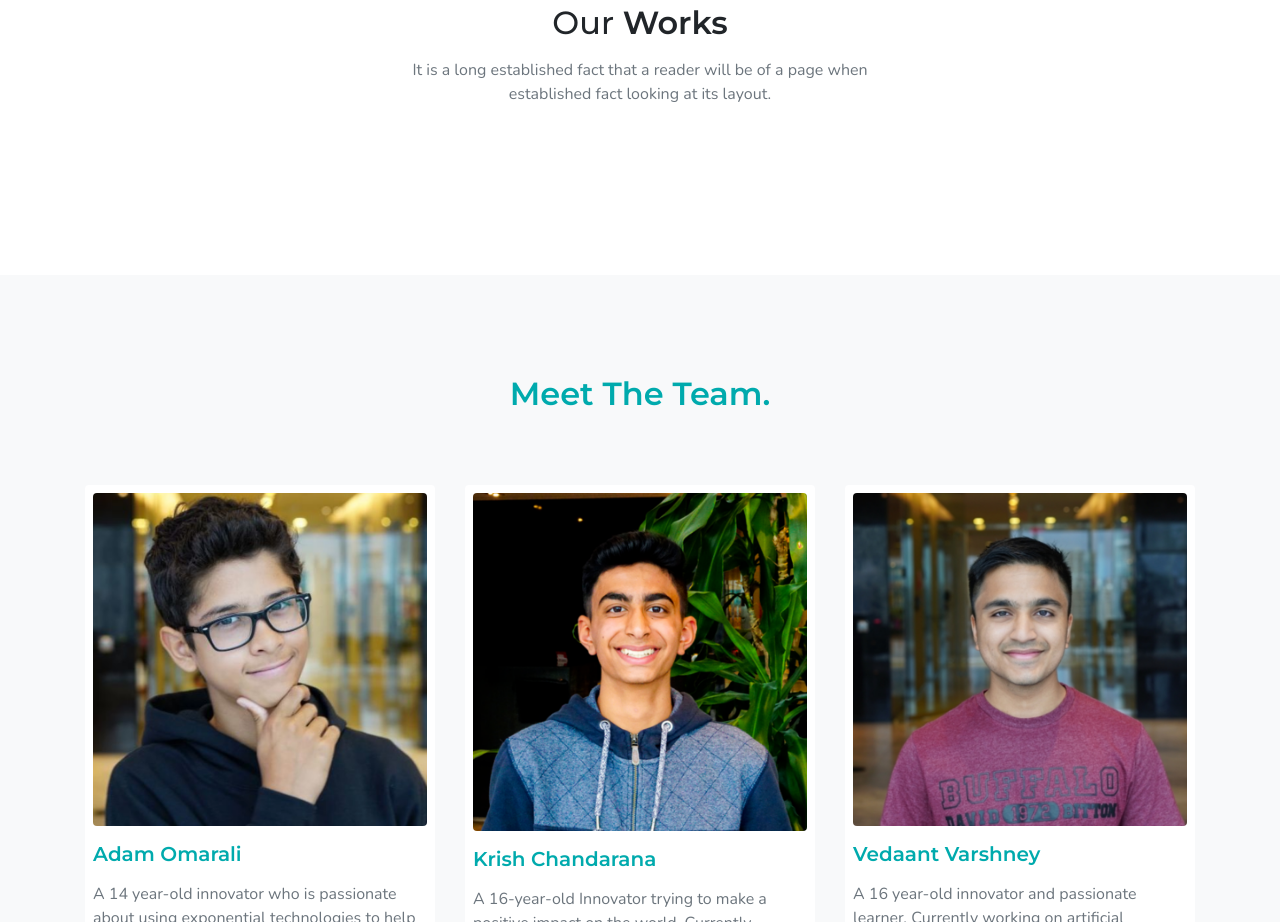
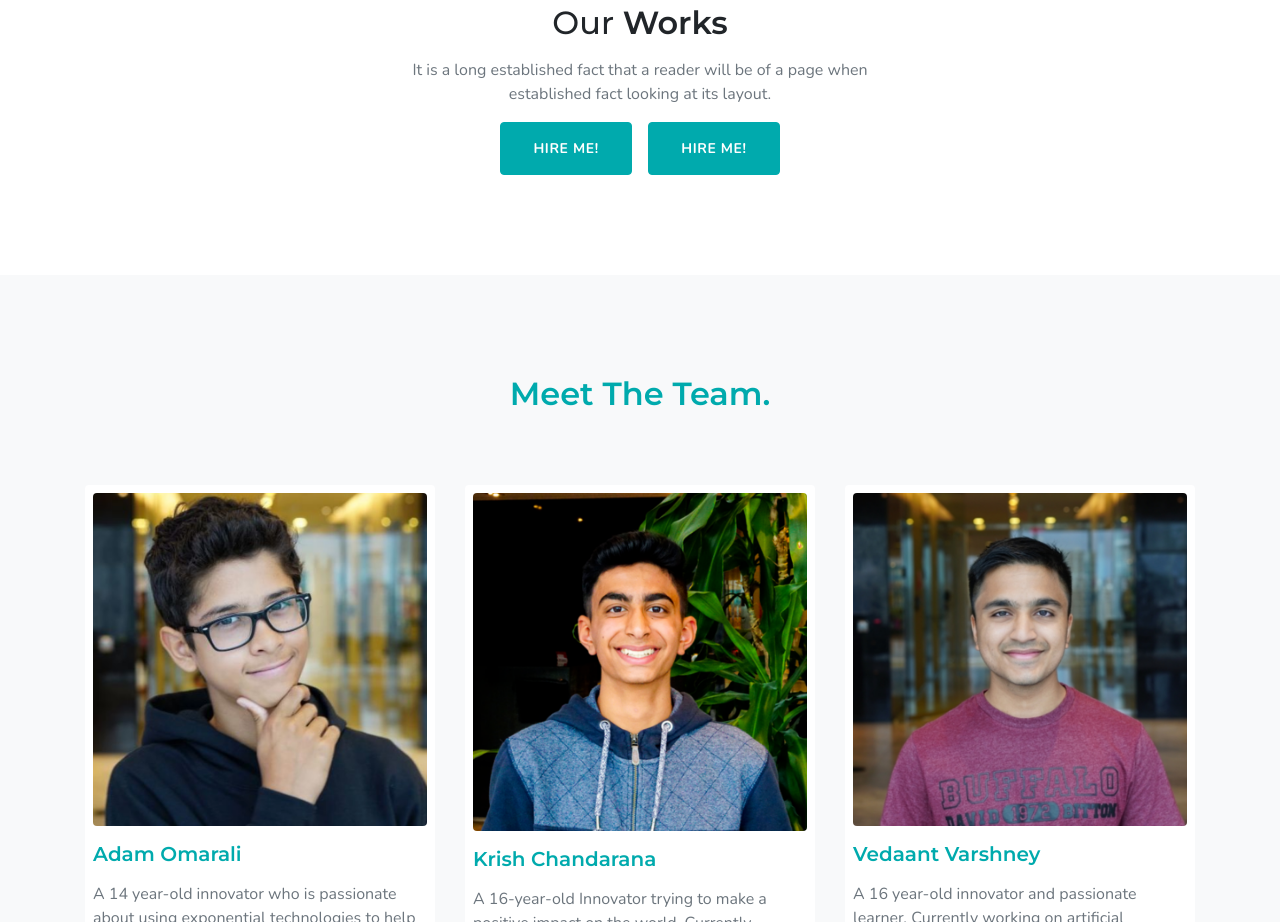
Before and after one commit to SagaMoonshot/saga.github.io, a plain HTML site: page index.html in a window 1280 px wide. Shown: the part 3838-4760 px from the top of the page. Drawn offline with nearby package versions, Linux system fonts and the light colour scheme; a web font is replaced by a local one.

Commit message:
Update index.html

```diff
--- a/index.html
+++ b/index.html
@@ -300,9 +300,9 @@
                         <div class="text-center">
                             <h2>Our <span class="font-weight-bold">Works</span></h2>
                             <p class="text-muted mx-auto section-subtitle mt-3">It is a long established fact that a reader will be of a page when established fact looking at its layout.</p>
-                            <a href="#" class="btn btn-round">Hire Me!</a>
+                            <a href="#" class="btn btn-custom">Hire Me!</a>
                             &nbsp;&nbsp;
-                            <a href="#" class="btn btn-round">Hire Me!</a>
+                            <a href="#" class="btn btn-custom">Hire Me!</a>
                         </div>
                     </div>
                 </div>
```
